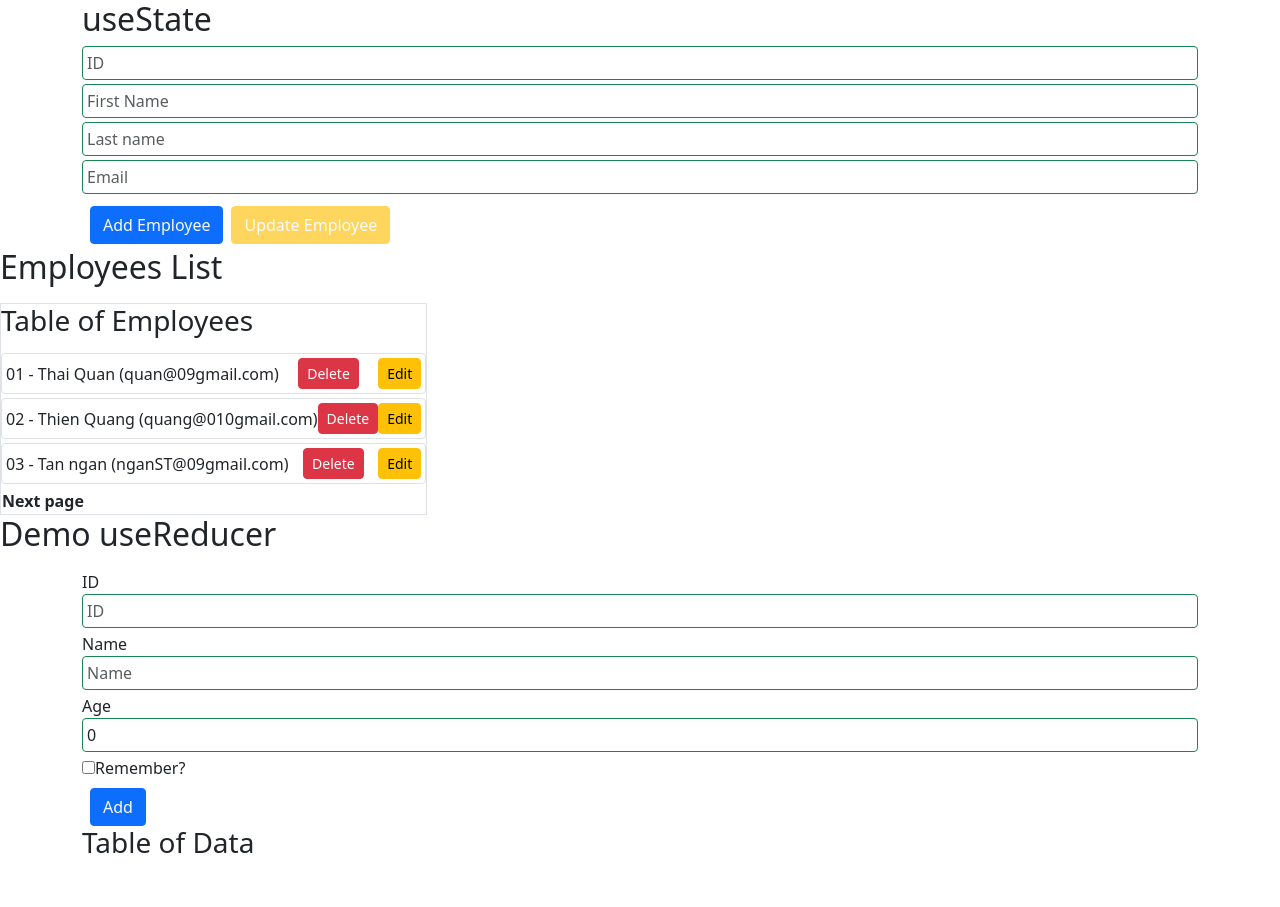
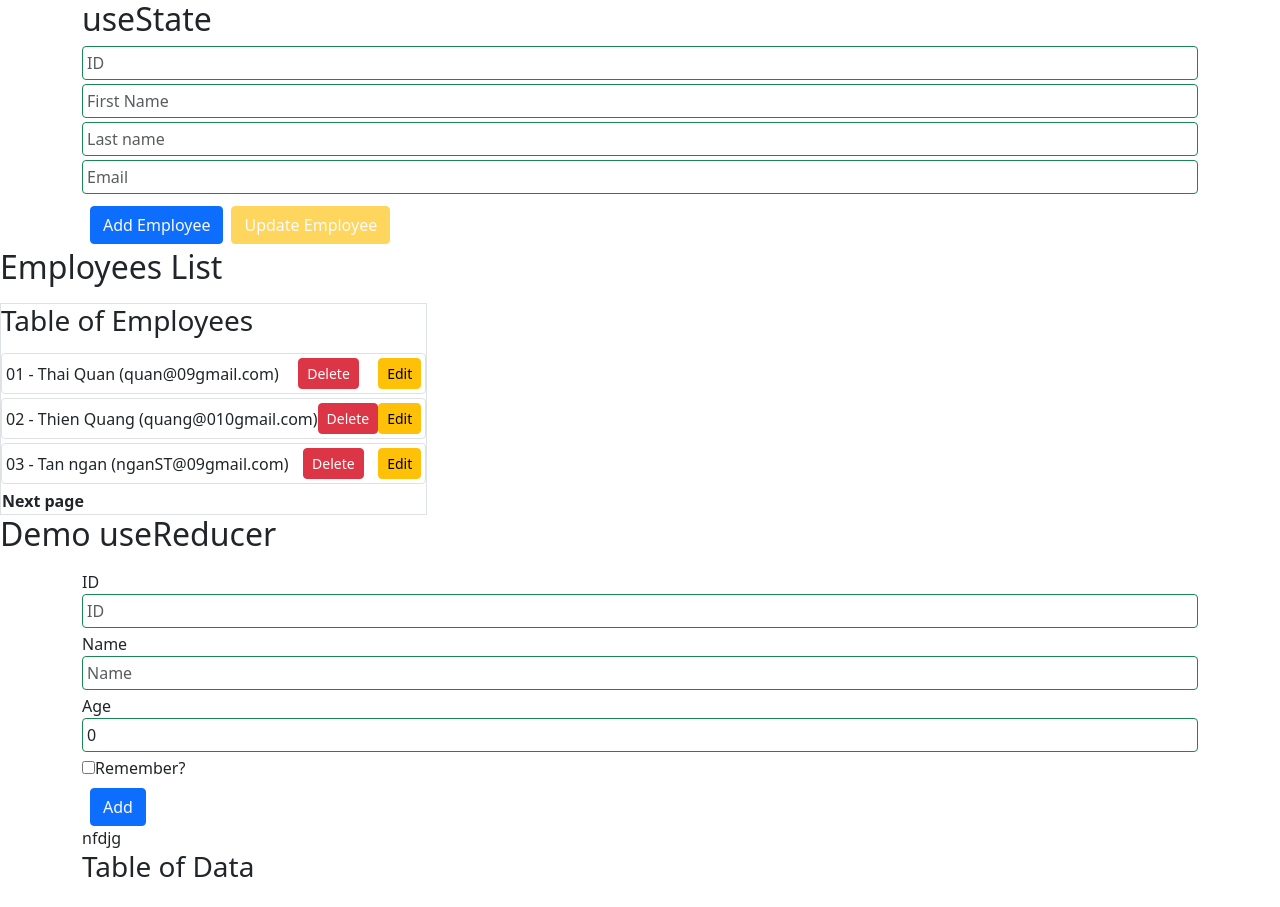
Before and after one commit to ThaiThienQuan/reactlearning, a React (Vite) app: page / in a window 1280 px wide. Before the commit the page ends 883 px from the top, so only its background shows below. Built offline with nearby package versions, Linux system fonts and the light colour scheme.

Commit message:
Pracetice useReducer 1.14,develop  Search feature

```diff
--- a/src/demo/DemoUseReducer.tsx
+++ b/src/demo/DemoUseReducer.tsx
@@ -151,6 +151,7 @@ export default function DemoUseReducer() {
             </button>
           )}
         </form>
+        nfdjg
         <h3 style={{}}>Table of Data</h3>
         <table>
           <tr className="mt-3 p-0">
```
